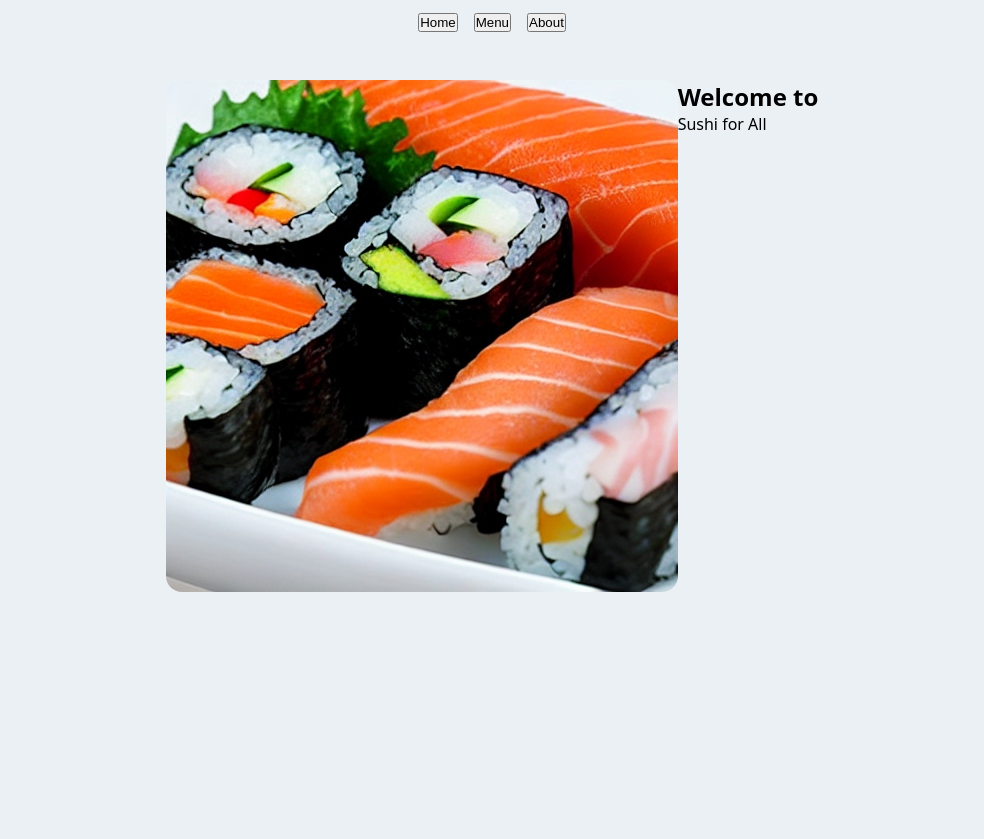
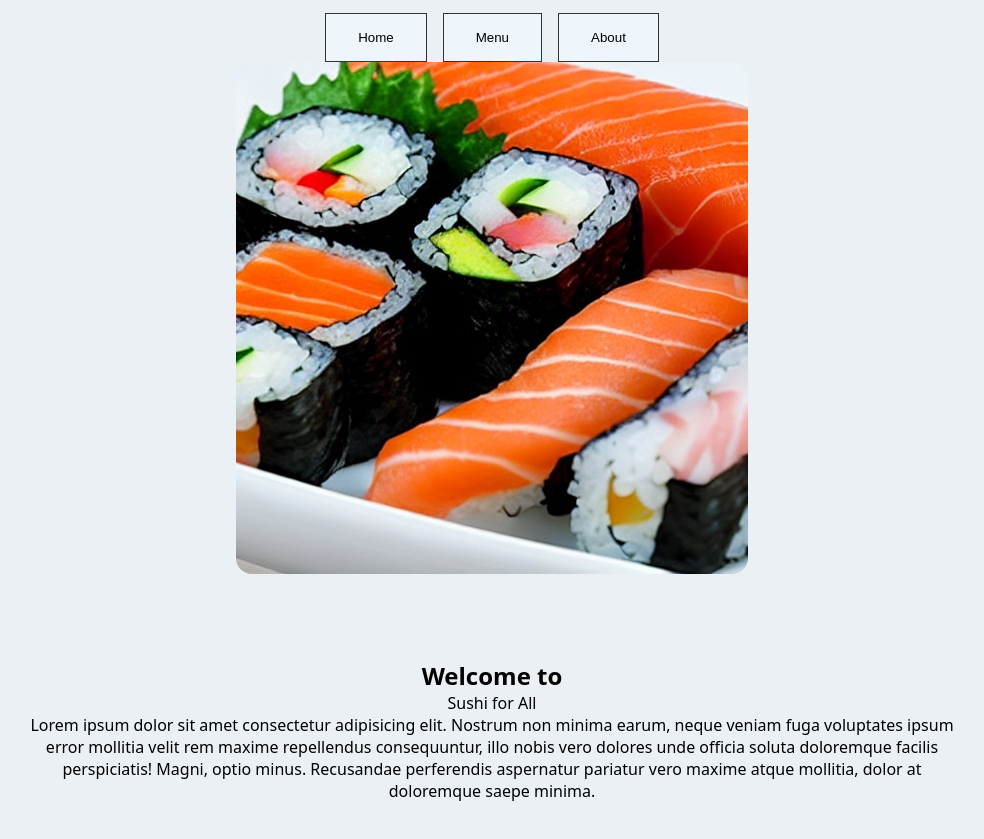
Before and after one commit to taewookim02/restaurant-page-v2, a website built with webpack: page dist/index.html in a window 1280 px wide. Shown: the part 51-890 px from the top of the page, without its empty margins (148-1132 px from the left). Before the commit the page ends 800 px from the top, so only its background shows below. Built offline with nearby package versions, Linux system fonts and the light colour scheme.

Commit message:
Add basic home page content and styling

```diff
--- a/dist/index.html
+++ b/dist/index.html
@@ -21,13 +21,20 @@
     </header>
     <div id="content">
       <!-- Homepage -->
+      <section class="hero">
+        <!-- Hero -->
+        <img src="../src/img/sushi.jpeg" alt="sushi picture" class="img-hero">
+      </section>
 
-      <!-- Hero -->
-      <img src="../src/img/sushi.jpeg" alt="sushi picture" class="img-hero">
       <!-- Introduction -->
       <section class="introduction">
+
         <h2>Welcome to</h2>
         <p>Sushi for All</p>
+        <p>Lorem ipsum dolor sit amet consectetur adipisicing elit. Nostrum non minima earum, neque veniam fuga
+          voluptates ipsum error mollitia velit rem maxime repellendus consequuntur, illo nobis vero dolores unde
+          officia soluta doloremque facilis perspiciatis! Magni, optio minus. Recusandae perferendis aspernatur pariatur
+          vero maxime atque mollitia, dolor at doloremque saepe minima.</p>
       </section>
       <!-- Operating hours -->
       <!-- Location -->
--- a/dist/style.css
+++ b/dist/style.css
@@ -18,10 +18,10 @@ body {
 }
 
 .container {
-  padding: 1rem 2rem;
+  padding: 1rem 8rem;
   display: flex;
   flex-direction: column;
-  gap: 3rem;
+  /* gap: 3rem; */
   /* justify-content: center; */
 }
 
@@ -39,9 +39,24 @@ body {
   justify-content: center;
 }
 
+.nav button {
+  padding: 1rem 2rem;
+  border: 1px solid #333;
+  background-color: rgba(240, 248, 255, 0.657);
+}
+.nav button:hover {
+  background-color: rgba(206, 232, 255, 0.657);
+}
+
+.nav button:active {
+  background-color: rgba(249, 252, 255, 0.657);
+}
+
 #content {
   display: flex;
   justify-content: center;
+  flex-direction: column;
+  align-items: center;
 }
 
 .img-hero {
@@ -55,6 +70,12 @@ body {
   justify-self: center;
 }
 
-.content {
+#content {
   flex-direction: column;
+  gap: 2rem;
 }
+
+.introduction {
+  text-align: center;
+  padding: 3rem;
+}
```
